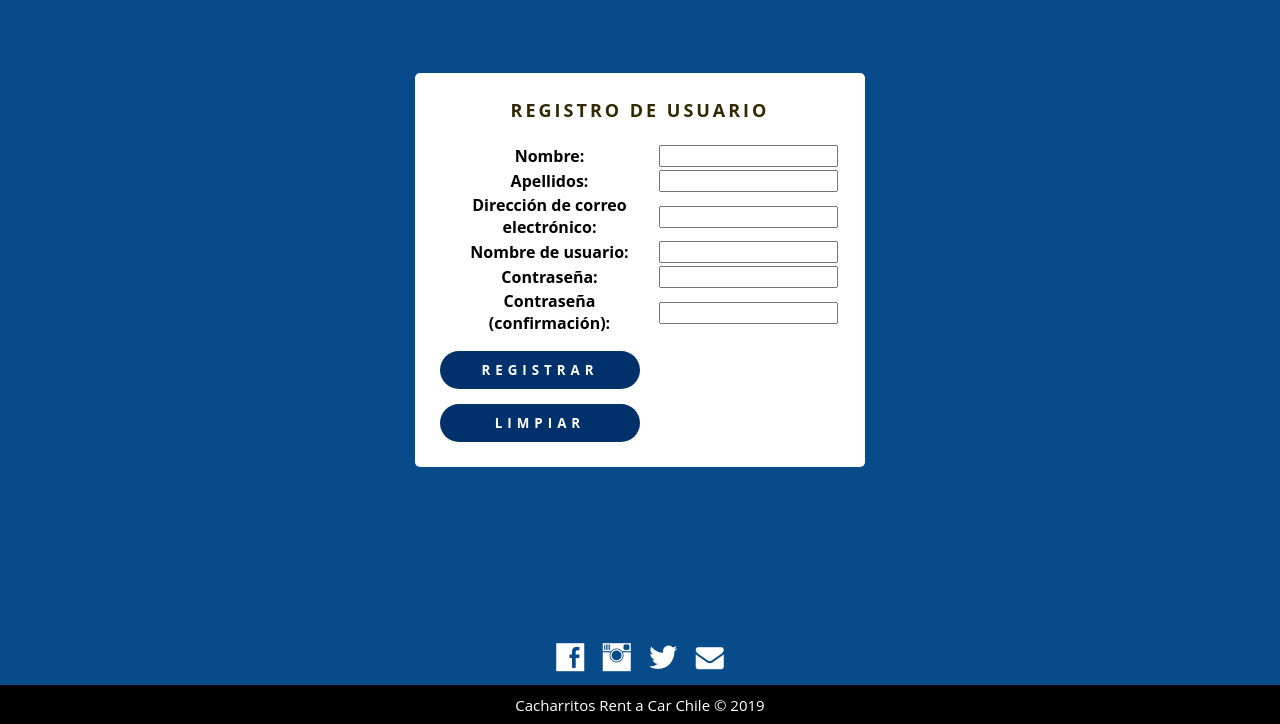
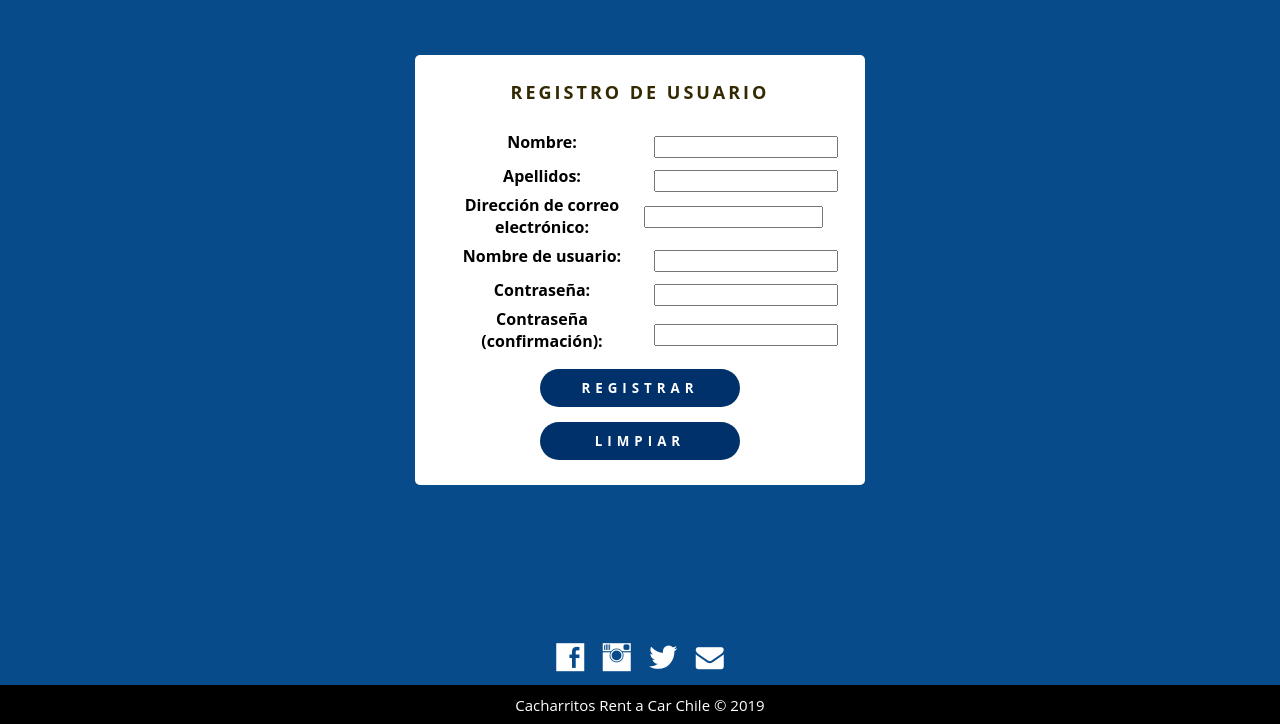
Before and after one commit to TitoOlivares/cacharritosRentACar, a Django app: page /registro/ in a window 1280 px wide. Shown: the part 50-774 px from the top of the page. Run offline with Django 3.2, Linux system fonts and the light colour scheme.

Commit message:
Arreglos CSS formularios

```diff
--- a/Proyecto Semestral (Entrega 2)/cacharritos/core/static/core/css/estilo_contacto.css
+++ b/Proyecto Semestral (Entrega 2)/cacharritos/core/static/core/css/estilo_contacto.css
@@ -42,6 +42,7 @@ body {
     margin: 0;
     padding: 0;
     background: #084B8A;
+    margin-bottom: 30%;
 }
 
 .contenedor {
@@ -53,6 +54,7 @@ body {
     background: #FFFFFF;
     padding: 25px;
     margin-bottom: 15px;
+    margin-top: 35px;
     border-radius: 5px;
 
 }
@@ -79,7 +81,7 @@ body {
 }
 
 .contenedor textarea {
-    height: 80px;
+    height: 70px;
     resize: none;
 }
 
@@ -102,7 +104,6 @@ body {
     padding: 0px;
     background: #e81910;
     color: #e8e510;
-    font-weight: bold;
     text-align: center;
     font-size: 14px;
     transition: all 0.5s ease;
--- a/Proyecto Semestral (Entrega 2)/cacharritos/core/static/core/css/estilo_index.css
+++ b/Proyecto Semestral (Entrega 2)/cacharritos/core/static/core/css/estilo_index.css
@@ -237,7 +237,7 @@ footer p {
         position: relative;
         width: 350px;
         height: 300px;
-        margin: 20px 40px;
+        margin: 20px auto;
     }
 
     .contenedor-info h2 {
--- a/Proyecto Semestral (Entrega 2)/cacharritos/core/static/core/css/estilo_login.css
+++ b/Proyecto Semestral (Entrega 2)/cacharritos/core/static/core/css/estilo_login.css
@@ -70,7 +70,14 @@ body {
 
 
 
+.contenedor input[type="password"], input[type="text"], input[type="label"] {
+    margin-top: 10px;
+    margin-left: 10px;
+}
 
+.contenedor input[type="password"], input[type="text"]{
+    padding-left: 5px;
+}
 
 
 .contenedor .boton input[type="reset"],.boton input[type="submit"] {
@@ -85,6 +92,7 @@ body {
     font-weight: bold;
     border-radius: 25px;
     cursor: pointer;
+    margin-left: 100px;
 }
 
 .contenedor .helptext{
```
